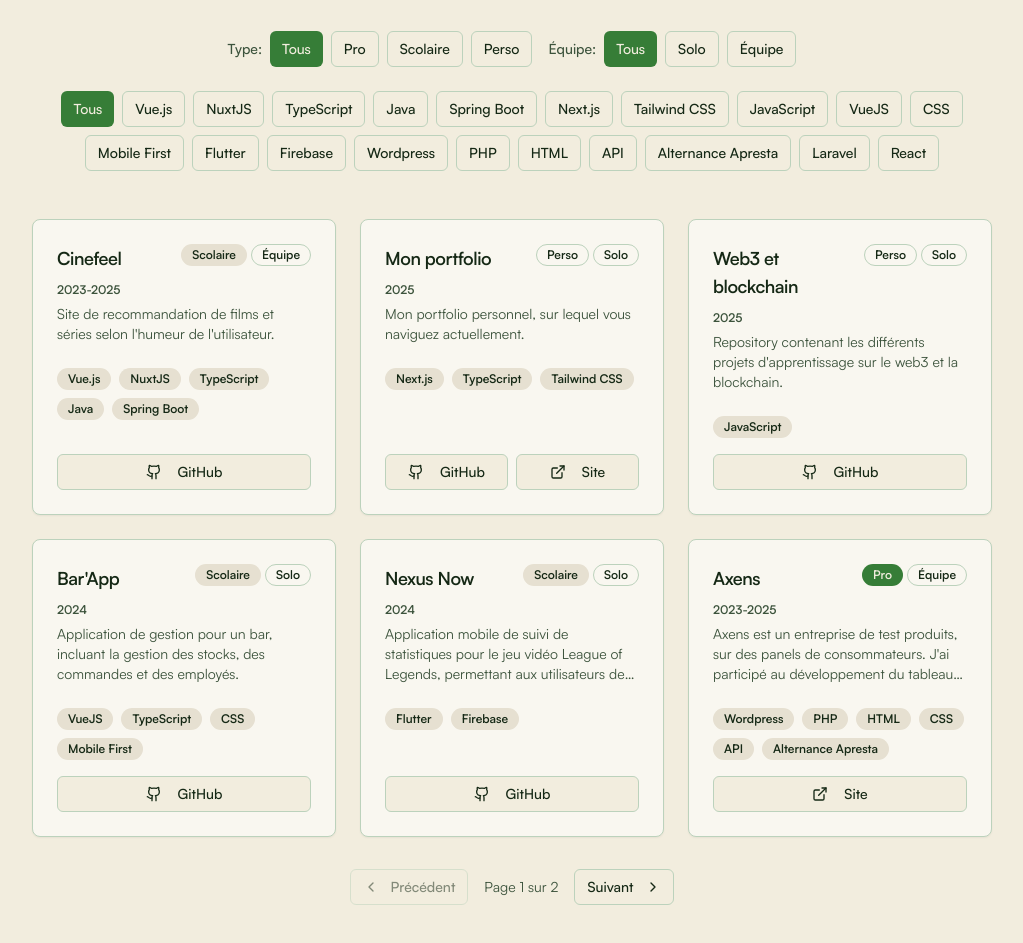
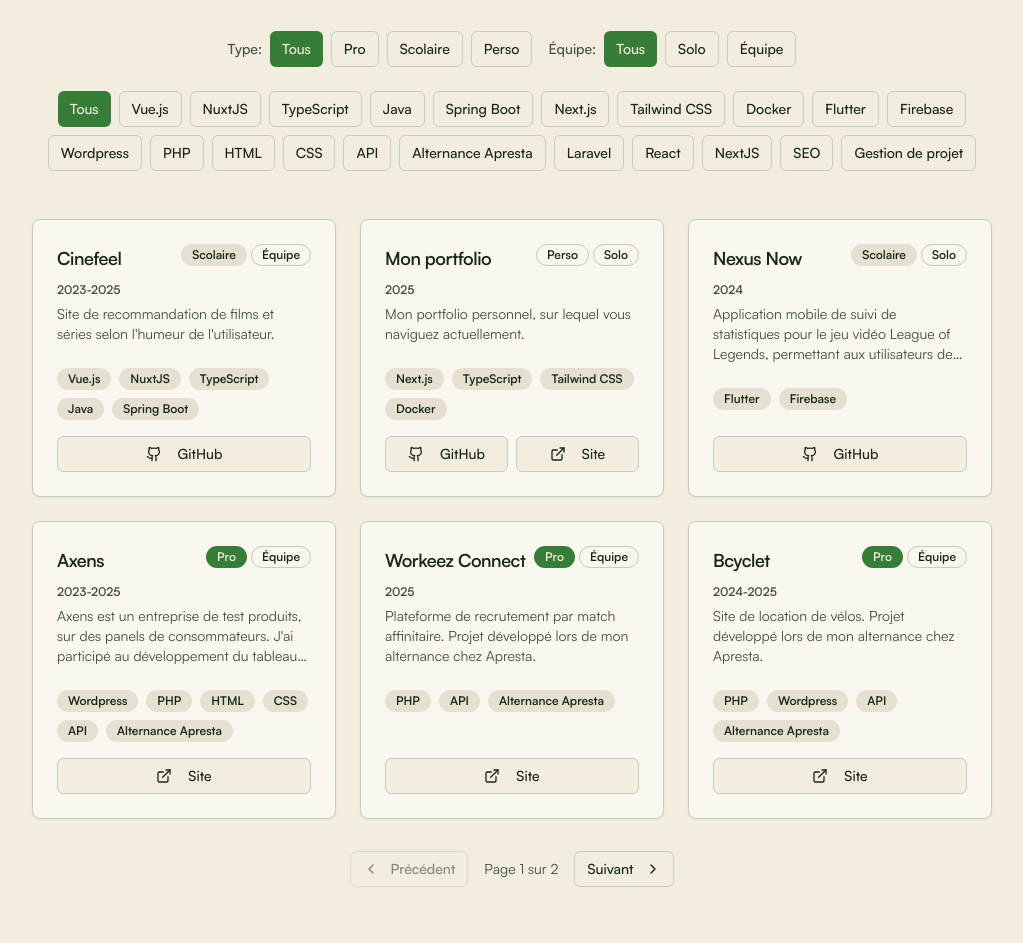
Before and after one commit to Maxeu444/portfolio_v1, a Next.js app: page / in a window 1280 px wide. Shown: the part 3660-4603 px from the top of the page, without its empty margins (128-1151 px from the left). Built offline with nearby package versions, Linux system fonts and the light colour scheme.

Commit message:
project content

```diff
--- a/data/projects.ts
+++ b/data/projects.ts
@@ -31,7 +31,7 @@ export const projects: Project[] = [
     id: '2',
     title: 'Mon portfolio',
     description: 'Mon portfolio personnel, sur lequel vous naviguez actuellement.',
-    stack: ['Next.js', 'TypeScript', 'Tailwind CSS'],
+    stack: ['Next.js', 'TypeScript', 'Tailwind CSS', 'Docker'],
     githubUrl: 'https://github.com/Maxeu444/portfolio_v1',
     websiteUrl: 'https://maxhochart.fr',
     type: 'perso',
@@ -40,26 +40,6 @@ export const projects: Project[] = [
   },
   {
     id: '3',
-    title: 'Web3 et blockchain',
-    description: 'Repository contenant les différents projets d\'apprentissage sur le web3 et la blockchain.',
-    stack: ['JavaScript'],
-    githubUrl: 'https://github.com/Maxeu444/blockchain',
-    type: 'perso',
-    teamType: 'solo',
-    date: '2025',
-  },
-  {
-    id: '4',
-    title: 'Bar\'App',
-    description: 'Application de gestion pour un bar, incluant la gestion des stocks, des commandes et des employés.',
-    stack: ['VueJS', 'TypeScript', 'CSS', 'Mobile First'],
-    githubUrl: 'https://github.com/Maxeu444/bar-app',
-    type: 'scolaire',
-    teamType: 'solo',
-    date: '2024',
-  },
-  {
-    id: '5',
     title: 'Nexus Now',
     description: 'Application mobile de suivi de statistiques pour le jeu vidéo League of Legends, permettant aux utilisateurs de consulter leurs performances et d\'analyser leurs parties en détail.',
     stack: ['Flutter', 'Firebase'],
@@ -69,7 +49,7 @@ export const projects: Project[] = [
     date: '2024',
   },
   {
-    id: '6',
+    id: '4',
     title: 'Axens',
     description: 'Axens est un entreprise de test produits, sur des panels de consommateurs. J\'ai participé au développement du tableau de bord "consommateur" ainsi qu\'à l\'interface administrateur.',
     stack: ['Wordpress', 'PHP', 'HTML', 'CSS', 'API', 'Alternance Apresta'],
@@ -79,7 +59,7 @@ export const projects: Project[] = [
     date: '2023-2025',
   },
   {
-    id: '7',
+    id: '5',
     title: 'Workeez Connect',
     description: 'Plateforme de recrutement par match affinitaire. Projet développé lors de mon alternance chez Apresta.',
     stack: ['PHP', 'API', 'Alternance Apresta'],
@@ -89,7 +69,7 @@ export const projects: Project[] = [
     date: '2025',
   },
   {
-    id: '8',
+    id: '6',
     title: 'Bcyclet',
     description: 'Site de location de vélos. Projet développé lors de mon alternance chez Apresta.',
     stack: ['PHP', 'Wordpress', 'API', 'Alternance Apresta'],
@@ -99,12 +79,22 @@ export const projects: Project[] = [
     date: '2024-2025',
   },
   {
-    id: '9',
+    id: '7',
     title: 'Outils Internes Apresta',
     description: 'Développement d\'outils internes pour Apresta.',
     stack: ['Laravel', 'React', 'API', 'Alternance Apresta'],
     type: 'pro',
     teamType: 'equipe',
     date: '2025',
+  },
+  {
+    id: '8',
+    title: 'ND Evénements',
+    description: '.',
+    stack: ['NextJS', 'SEO', 'Gestion de projet'],
+    websiteUrl: 'https://nd-evenements.fr/',
+    type: 'pro',
+    teamType: 'equipe',
+    date: '2025',
   }
 ];
```
